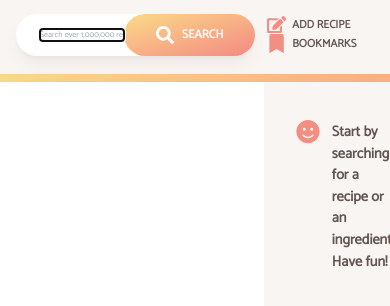
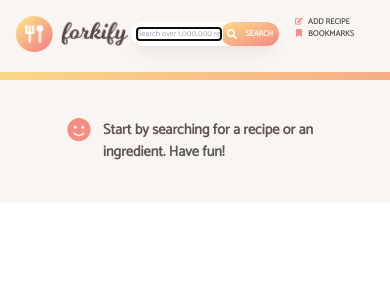
Before and after one commit to jessejuwe/forkify, a Next.js app: page / in a window 390 px wide. Shown: the top 306 px of the page. Built offline with nearby package versions, Linux system fonts and the light colour scheme; a web font is replaced by a local one.

Commit message:
responsiveness

```diff
--- a/containers/Recipes/Recipes.scss
+++ b/containers/Recipes/Recipes.scss
@@ -4,10 +4,10 @@
 
 @layer components {
   .app__recipe {
-    @apply flex flex-row justify-center items-start min-h-alphaHeight;
+    @apply flex flex-col-reverse lg:flex-row justify-end md:justify-center items-center lg:items-start min-h-alphaHeight;
   }
 
   .app__align {
-    @apply pt-[7.5rem] px-32 pb-14 justify-evenly;
+    @apply pt-16 lg:pt-[7.5rem] px-8 lg:px-32 pb-7 lg:pb-14 flex justify-evenly items-center;
   }
 }
--- a/context/recipe-context.tsx
+++ b/context/recipe-context.tsx
@@ -128,7 +128,7 @@ const ContextProvider: React.FC<Props> = props => {
       const currentResult = results;
 
       const page = 1;
-      const resultsPerPage = RES_PER_PAGE;
+      const resultsPerPage = window.innerWidth < 1024 ? 5 : RES_PER_PAGE;
 
       setSearch({ query, results, currentResult, page, resultsPerPage });
       getSearchResultsPage();
@@ -317,8 +317,10 @@ const ContextProvider: React.FC<Props> = props => {
   };
 
   const getSearchResultsPage = (page: number = search.page) => {
-    const start = page > 1 ? (page - 1) * search.resultsPerPage : page;
-    const end = page * search.resultsPerPage;
+    const resultsPerPage = window.innerWidth < 1024 ? 5 : RES_PER_PAGE;
+
+    const start = page > 1 ? (page - 1) * resultsPerPage : page;
+    const end = page * resultsPerPage;
 
     setSearch(
       prevState =>
--- a/sass/_components.scss
+++ b/sass/_components.scss
@@ -8,10 +8,10 @@
   }
 
   .btn {
-    @apply btns py-6 px-16 text-2xl font-semibold;
+    @apply btns py-3 lg:py-6 px-3 lg:px-16 text-base lg:text-2xl font-semibold;
 
     svg {
-      @apply h-9 w-9 fill-current;
+      @apply h-5 w-5 lg:h-9 lg:w-9 fill-current;
     }
   }
 
@@ -19,10 +19,10 @@
     &,
     &:link,
     &:visited {
-      @apply btns text-[1.4rem] font-semibold py-5 px-9 no-underline;
+      @apply btns text-lg lg:text-[1.4rem] font-semibold py-3 lg:py-5 px-5 lg:px-9 no-underline;
 
       svg {
-        @apply h-7 w-7 fill-current;
+        @apply h-4 w-4 lg:h-7 lg:w-7 fill-current ml-2;
       }
     }
   }
@@ -40,7 +40,7 @@
   }
 
   .btn--round {
-    @apply flex items-center bg-gradient-to-br from-gradient-one to-gradient-two rounded-[50%] border-none cursor-pointer h-[4.5rem] w-[4.5rem] transition-all duration-200 justify-center hover:scale-[1.07] focus:outline-none;
+    @apply flex items-center bg-gradient-to-br from-gradient-one to-gradient-two rounded-[50%] border-none cursor-pointer h-10 w-10 lg:h-[4.5rem] lg:w-[4.5rem] transition-all duration-200 justify-center hover:scale-[1.07] focus:outline-none;
 
     svg {
       @apply h-10 w-10 fill-white;
@@ -48,7 +48,7 @@
   }
 
   .btn--tiny {
-    @apply h-8 w-8 border-none bg-none cursor-pointer focus:outline-none;
+    @apply h-7 w-7 lg:h-8 lg:w-8 border-none bg-none cursor-pointer focus:outline-none;
 
     svg {
       @apply h-full w-full fill-primary transition-all duration-300 hover:fill-gradient-two translate-y-[-1px] active:fill-gradient-two active:translate-y-0;
@@ -61,7 +61,7 @@
 
   .btn--bookmark {
     svg {
-      @apply h-10 w-10 fill-red-700 transition-all duration-300 ease-in;
+      @apply h-5 w-5 lg:h-10 lg:w-10 fill-red-700 transition-all duration-300 ease-in;
     }
   }
 
--- a/sass/_header.scss
+++ b/sass/_header.scss
@@ -8,48 +8,52 @@
     /* grid-area: head; */
 
     &__logo {
-      @apply ml-16 h-[4.6rem] block hover:cursor-pointer;
+      @apply mx-4 lg:mx-16 w-24 lg:w-[initial] h-8 lg:h-[4.6rem] block hover:cursor-pointer;
     }
   }
 
   .search {
-    @apply bg-white rounded-full flex items-center pl-12 transition-all duration-300;
+    @apply bg-white rounded-full flex items-center pl-3 lg:pl-12 transition-all duration-300;
 
     &:focus-within {
       @apply -translate-y-[2px] shadow-lg shadow-grey-dark-one/[0.08];
     }
 
     &__field {
-      @apply border-none bg-none font-[inherit] text-inherit text-[1.7rem] w-auto medium:w-[30rem] focus:outline-none placeholder:text-white medium:placeholder:text-grey-light-three;
+      @apply border-none bg-none font-[inherit] text-inherit text-[1.7rem] w-20 lg:w-40 medium:w-[30rem] focus:outline-none placeholder:text-white medium:placeholder:text-grey-light-three;
     }
 
     &__btn {
       @apply font-semibold font-[inherit];
+
+      span {
+        @apply hidden lg:flex;
+      }
     }
   }
 
   .nav {
-    @apply self-stretch mr-10;
+    @apply self-stretch mr-4 lg:mr-10;
 
     &__list {
       @apply list-none flex h-full;
     }
 
     &__item {
-      @apply relative;
+      @apply relative hover:text-primary;
     }
 
     &__btn {
-      @apply h-full font-[inherit] text-inherit text-[1.4rem] font-bold uppercase bg-none border-none cursor-pointer py-0 px-6 transition-all duration-300 flex items-center;
+      @apply h-full font-[inherit] text-inherit text-base lg:text-[1.4rem] font-bold uppercase bg-none border-none cursor-pointer py-0 px-6 transition-all duration-300 flex items-center;
 
       svg {
-        @apply h-[2.4rem] w-[2.4rem] fill-primary mr-[0.7rem] -translate-y-[1px] focus:outline-none hover:bg-grey-light-two;
+        @apply h-4 w-4 lg:h-[2.4rem] lg:w-[2.4rem] fill-primary mr-[0.7rem] -translate-y-[1px] focus:outline-none hover:bg-grey-light-two;
       }
     }
   }
 
   .bookmarks {
-    @apply py-4 px-0 absolute -right-10 top-[73px] z-10 w-[40rem] bg-white shadow-lg shadow-grey-dark-one/10 invisible opacity-0 transition-all duration-500;
+    @apply py-4 px-0 absolute -right-12 lg:-right-10 top-[38px] lg:top-[73px] z-10 w-[40rem] bg-white shadow-lg shadow-grey-dark-one/10 invisible opacity-0 transition-all duration-500;
 
     &__list {
       @apply list-none;
--- a/sass/_recipe.scss
+++ b/sass/_recipe.scss
@@ -11,7 +11,7 @@
     }
 
     &__fig {
-      @apply h-[32rem] relative origin-top before:fig-before;
+      @apply h-[22rem] lg:h-[32rem] relative origin-top before:fig-before;
     }
 
     &__img {
@@ -19,7 +19,7 @@
     }
 
     &__title {
-      @apply absolute bottom-0 left-1/2 -translate-x-1/2 translate-y-[20%] -skew-y-6 text-white font-bold text-[3.25rem] uppercase w-[70%] medium:w-1/2 leading-[1.95] text-center;
+      @apply absolute bottom-0 left-1/2 -translate-x-1/2 translate-y-[20%] -skew-y-6 text-white font-bold text-3xl medium:text-[3.25rem] uppercase w-[70%] medium:w-1/2 leading-[1.95] text-center;
 
       span {
         @apply box-decoration-clone py-[1.3rem] px-8 bg-gradient-to-br from-gradient-one to-gradient-two;
@@ -31,11 +31,11 @@
     }
 
     &__info {
-      @apply text-[1.65rem] uppercase flex items-center;
+      @apply text-2xl lg:text-[1.65rem] uppercase flex items-center;
     }
 
     &__info-icon {
-      @apply h-[2.35rem] w-[2.35rem] fill-primary mr-[1.15rem];
+      @apply h-6 w-6 lg:h-[2.35rem] lg:w-[2.35rem] fill-primary mr-[1.15rem];
     }
 
     &__info-data {
@@ -47,7 +47,7 @@
     }
 
     &__user-generated {
-      @apply bg-grey-light-two/[2%] bg-blend-darken flex items-center justify-center h-16 w-16 rounded-[10rem];
+      @apply bg-grey-light-two/[2%] bg-blend-darken flex items-center justify-center h-6 w-6 lg:h-16 lg:w-16 rounded-[10rem];
       background-color: darken(--color-grey-light-2, 2%);
 
       svg {
@@ -56,7 +56,7 @@
     }
 
     &__ingredients {
-      @apply py-20 px-32 text-[1.6rem] leading-[1.4] bg-grey-light-two flex-col items-center;
+      @apply py-10 px-8 lg:py-20 lg:px-32 text-xl lg:text-[1.6rem] leading-[1.4] bg-grey-light-two flex-col items-center;
     }
 
     &__ingredient-list {
@@ -64,11 +64,11 @@
     }
 
     &__ingredient {
-      @apply flex;
+      @apply flex justify-start items-center;
     }
 
     &__icon {
-      @apply h-8 w-8 fill-primary mr-[1.1rem] flex-grow-0 flex-shrink-0 basis-auto mt-[0.1rem];
+      @apply h-4 w-4 lg:h-8 lg:w-8 fill-primary mr-[1.1rem] flex-grow-0 flex-shrink-0 basis-auto mt-[0.1rem];
     }
 
     &__quantity {
--- a/styles/Home.scss
+++ b/styles/Home.scss
@@ -26,7 +26,7 @@
   }
 
   .heading--2 {
-    @apply text-[2rem] font-bold text-primary uppercase mb-10 text-center;
+    @apply text-2xl lg:text-[2rem] font-bold text-primary uppercase mb-10 text-center;
   }
 
   .app__flex {
```
